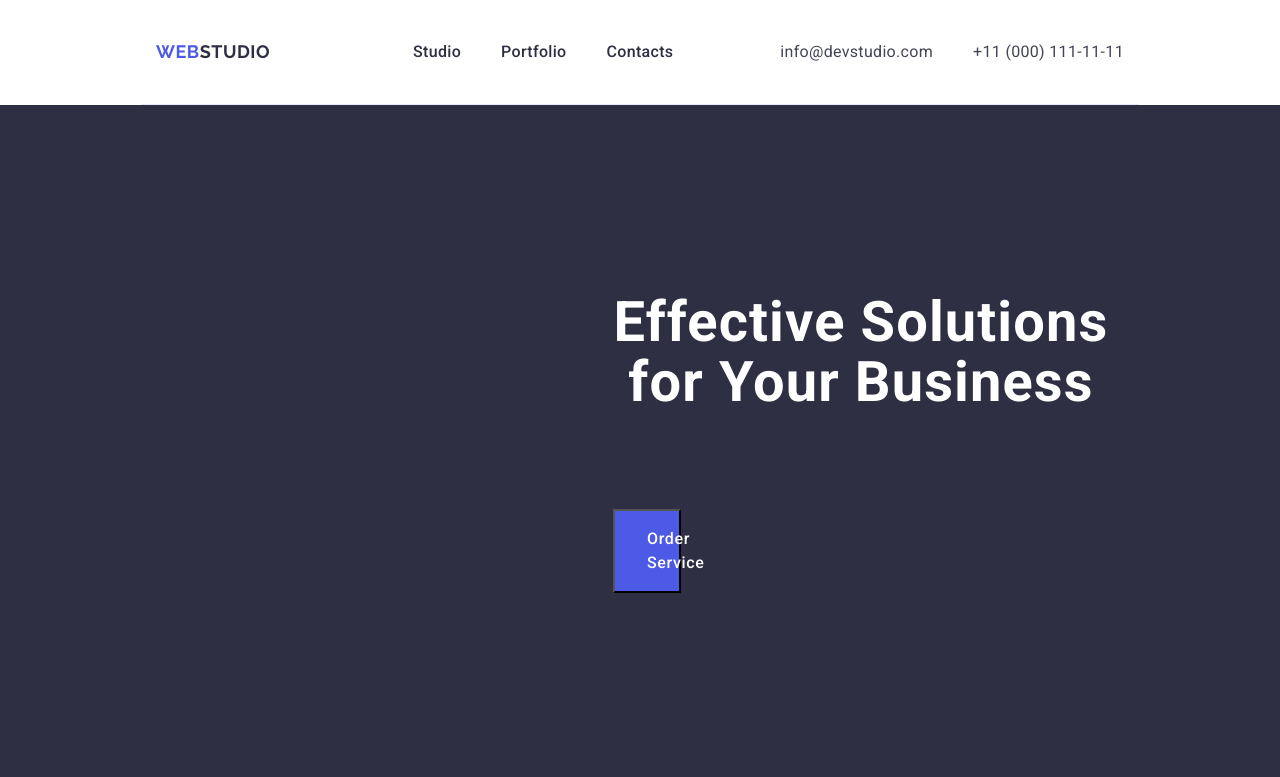
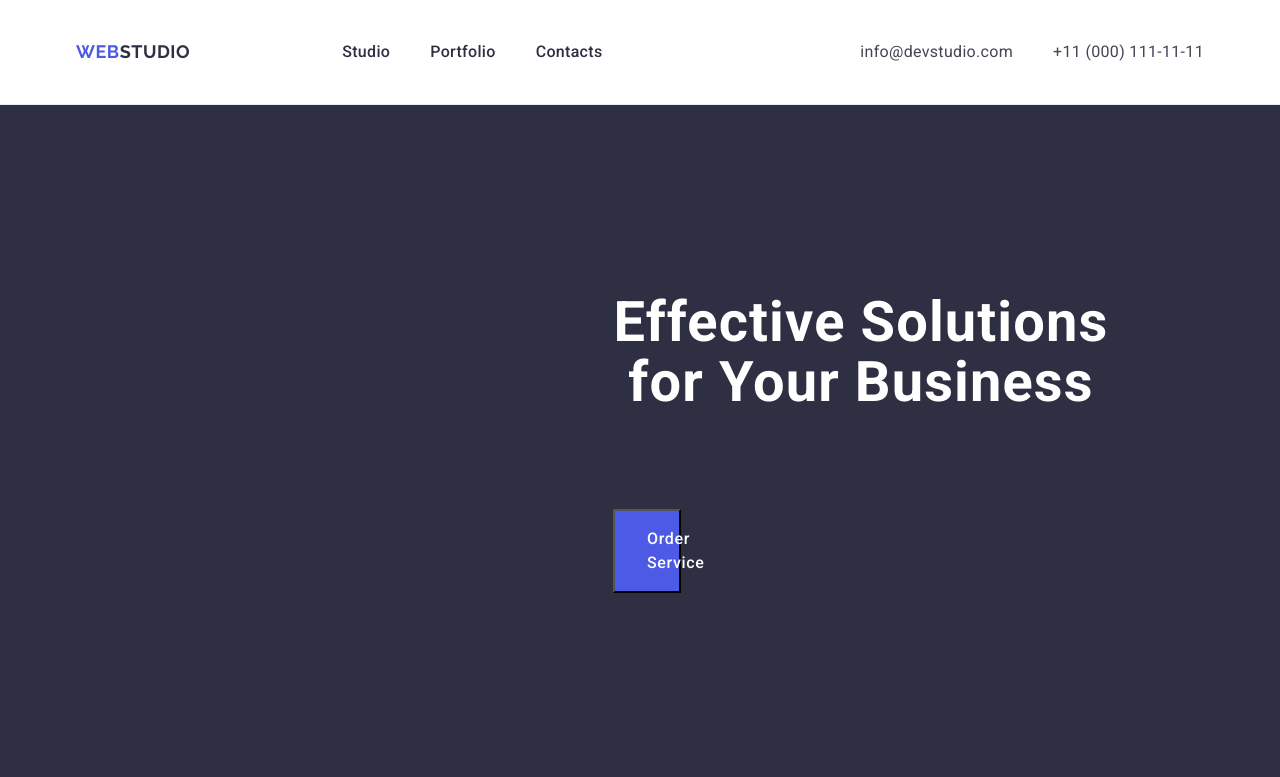
Before and after one commit to K4T3RYN4/goit-markup-hw-03, a plain HTML site: page index.html in a window 1280 px wide. Shown: the top 777 px of the page. Drawn offline with nearby package versions, Linux system fonts and the light colour scheme.

Commit message:
fix header

```diff
--- a/css/styles.css
+++ b/css/styles.css
@@ -66,10 +66,14 @@ a {
 
 /* #region header */
 
+.header {
+    border-bottom: 1px solid var(--cornflower);
+}
+
 .nav-container {
     display: flex;
     justify-content: space-between;
-    border-bottom: 1px solid var(--cornflower);
+    margin: 0 auto;
 }
 
 .logo {
--- a/index.html
+++ b/index.html
@@ -17,13 +17,13 @@
     />
   </head>
   <body>
-    <header>
+    <header class="header">
       <!-- #region header -->
       <div class="container nav-container">
         <a class="logo" href="./index.html"
           >Web<span class="logo-accent-dark">Studio</span></a
         >
-        <nav>
+        <nav class="nav-list">
           <ul class="nav-list">
             <li class="nav-list-item"><a href="./index.html">Studio</a></li>
             <li class="nav-list-item"><a href="">Portfolio</a></li>
```
